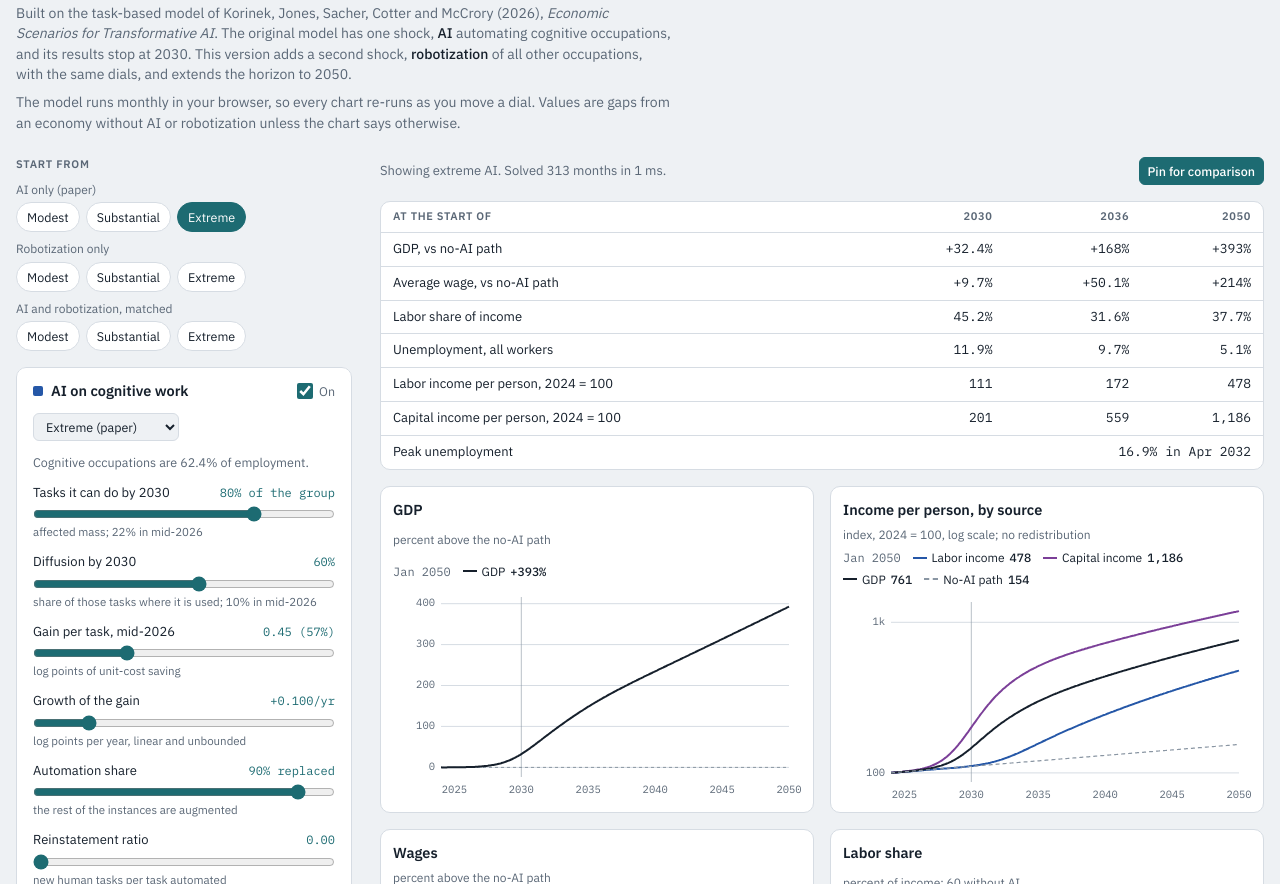
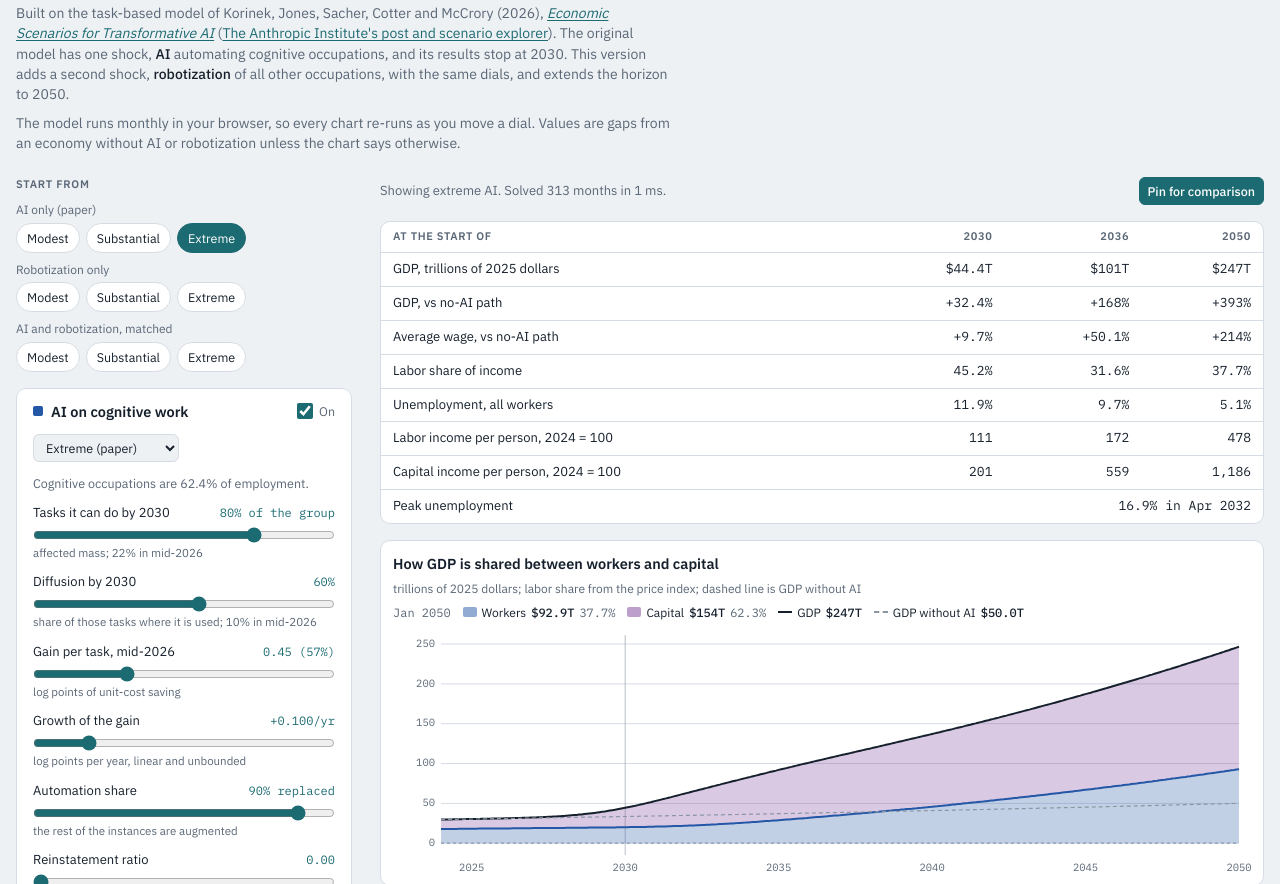
Before and after one commit to borislavmavrin/anthropic-macroeconomic-model, a plain HTML site: page web/index.html in a window 1280 px wide. Shown: the part 68-952 px from the top of the page. Drawn offline with Linux system fonts and the light colour scheme.

Commit message:
update charts

```diff
--- a/web/index.html
+++ b/web/index.html
@@ -74,6 +74,8 @@ h1 {
 }
 .lede { margin: 0; color: var(--muted); }
 .lede b { color: var(--fg); font-weight: 500; }
+a { color: var(--accent); text-underline-offset: 2px; }
+a:hover { text-decoration-thickness: 2px; }
 
 .layout { display: grid; grid-template-columns: 340px minmax(0, 1fr); gap: var(--s5); align-items: start; }
 @media (max-width: 960px) { .layout { grid-template-columns: minmax(0, 1fr); } }
@@ -210,9 +212,12 @@ main.results { display: grid; gap: var(--s4); min-width: 0; }
 .legend span { display: inline-flex; align-items: center; gap: 5px; white-space: nowrap; }
 .legend i { width: 14px; height: 0; border-top: 2px solid; display: inline-block; }
 .legend i.dash { border-top-style: dashed; }
+.legend i.band { height: 10px; border-top: none; border-radius: 2px; background: currentColor; opacity: .5; }
 .legend b { font-family: var(--font-data); font-weight: 500; font-variant-numeric: tabular-nums; }
 .legend .when { color: var(--muted); font-family: var(--font-data); }
 .chart { width: 100%; height: 210px; display: block; touch-action: pan-y; }
+.panel.wide { grid-column: 1 / -1; }
+.panel.wide .chart { height: 250px; }
 .chart text { font-family: var(--font-data); font-size: 10.5px; fill: var(--muted); }
 
 footer.notes { margin-top: var(--s5); max-width: 78ch; color: var(--muted); font-size: 13px; display: grid; gap: var(--s2); }
@@ -225,7 +230,8 @@ footer.notes b { color: var(--fg); font-weight: 500; }
 <div class="wrap">
   <header class="top">
     <h1>AI and robotization, dial by dial</h1>
-    <p class="lede">Built on the task-based model of Korinek, Jones, Sacher, Cotter and McCrory (2026), <i>Economic Scenarios for Transformative AI</i>.
+    <p class="lede">Built on the task-based model of Korinek, Jones, Sacher, Cotter and McCrory (2026), <a href="https://www-cdn.anthropic.com/files/4zrzovbb/website/cf58f84d46a4a76bf5a5b039ac695fba6b80041c.pdf" target="_blank" rel="noopener"><i>Economic Scenarios for Transformative AI</i></a>
+      (<a href="https://www.anthropic.com/institute/econ-scenarios" target="_blank" rel="noopener">The Anthropic Institute's post and scenario explorer</a>).
       The original model has one shock, <b>AI</b> automating cognitive occupations, and its results stop at 2030.
       This version adds a second shock, <b>robotization</b> of all other occupations, with the same dials, and extends the horizon to 2050.</p>
     <p class="lede">The model runs monthly in your browser, so every chart re-runs as you move a dial.
@@ -276,7 +282,9 @@ footer.notes b { color: var(--fg); font-weight: 500; }
   const IDX = (year) => Math.round((year - T0) * 12);
   const MBAR = { C: M.M_BAR_C, N: M.M_BAR_N };
   const ANCHOR_M = { C: 0.14, N: 0.14 * M.M_BAR_N / M.M_BAR_C };
-  const GROUP_KEY = { C: "ai", N: "robots" };
+  // US GDP in 2024, trillions of 2025 dollars: the scale at which the model reproduces
+  // the 2030 GDP figures of the Anthropic Institute's scenario page ($34.1T, $36.3T, $44.4T)
+  const GDP_2024 = 29.74;
   const pct = (x, d) => (100 * x).toFixed(d === undefined ? 0 : d) + "%";
 
   // ------------------------------------------------------------ dials
@@ -559,6 +567,11 @@ footer.notes b { color: var(--fg); font-weight: 500; }
     const s = {};
     const make = (f) => { const a = new Array(n); for (let i = 0; i < n; i++) a[i] = f(i); return a; };
     s.gdp = make((i) => 100 * (Math.exp(r.dlnY[i]) - 1));
+    const gn = M.DEFAULT_PARAMS.g + M.DEFAULT_PARAMS.n;
+    s.Y_noai = make((i) => GDP_2024 * Math.exp(gn * (r.t[i] - T0)));
+    s.Y = make((i) => s.Y_noai[i] * Math.exp(r.dlnY[i]));
+    s.Y_lab = make((i) => r.sL[i] * s.Y[i]);
+    s.Y_cap = make((i) => s.Y[i] - s.Y_lab[i]);
     s.trend = make((i) => 100 * Math.exp(g * (r.t[i] - T0)));
     s.inc_lab = make((i) => 100 * Math.exp(g * (r.t[i] - T0) + r.dln_labor_income[i]));
     s.inc_cap = make((i) => 100 * Math.exp(g * (r.t[i] - T0) + r.x_r[i] + r.dlnK[i]));
@@ -595,9 +608,11 @@ footer.notes b { color: var(--fg); font-weight: 500; }
   const signed = (v) => (v > 0.05 ? "+" : "") + num(v) + "%";
   const plain = (v) => num(v) + "%";
   const index = (v) => num(v);
+  const dollars = (v) => "$" + (Math.abs(v) >= 1000 ? Math.round(v).toLocaleString("en-US") : Math.abs(v) >= 100 ? v.toFixed(0) : v.toFixed(1)) + "T";
 
   // ------------------------------------------------------------ the table
   const GLANCE = [
+    { name: "GDP, trillions of 2025 dollars", key: "Y", fmt: dollars },
     { name: "GDP, vs no-AI path", key: "gdp", fmt: signed },
     { name: "Average wage, vs no-AI path", key: "w_avg", fmt: signed },
     { name: "Labor share of income", key: "sL", fmt: plain },
@@ -632,6 +647,16 @@ footer.notes b { color: var(--fg); font-weight: 500; }
 
   // ------------------------------------------------------------ charts
   const PANELS = [
+    {
+      id: "split", wide: true, title: "How GDP is shared between workers and capital",
+      sub: "trillions of 2025 dollars; labor share from the price index; dashed line is GDP without AI", base: 0, fmt: dollars,
+      series: [
+        { key: "Y_lab", name: "Workers", color: "--c-cog", band: true },
+        { key: "Y_cap", name: "Capital", color: "--c-cap", band: true, top: "Y" },
+        { key: "Y", name: "GDP", color: "--c-all" },
+        { key: "Y_noai", name: "GDP without AI", color: "--c-base", ref: true },
+      ],
+    },
     {
       id: "gdp", title: "GDP", sub: "percent above the no-AI path", base: 0, fmt: signed,
       series: [{ key: "gdp", name: "GDP", color: "--c-all" }],
@@ -694,7 +719,7 @@ footer.notes b { color: var(--fg); font-weight: 500; }
   function buildCharts() {
     const box = document.getElementById("charts");
     for (const p of PANELS) {
-      const sec = el("section", { class: "panel", id: "panel-" + p.id, "aria-label": p.title });
+      const sec = el("section", { class: "panel" + (p.wide ? " wide" : ""), id: "panel-" + p.id, "aria-label": p.title });
       sec.append(el("h2", null, p.title), el("div", { class: "psub" }, p.sub));
       const legend = el("div", { class: "legend" });
       const svg = document.createElementNS(SVGNS, "svg");
@@ -746,14 +771,14 @@ footer.notes b { color: var(--fg); font-weight: 500; }
     const pe = panelEls[p.id];
     const svg = pe.svg;
     const W = Math.max(240, svg.clientWidth || 480);
-    const H = 210;
+    const H = p.wide ? 250 : 210;
     const m = { l: 48, r: 12, t: 8, b: 22 };
     svg.setAttribute("viewBox", "0 0 " + W + " " + H);
     const iw = W - m.l - m.r, ih = H - m.t - m.b;
 
     let lo = Infinity, hi = -Infinity;
     for (const set of seriesSets(p)) for (const sp of p.series) {
-      if (sp.ref && set.pinned) continue;
+      if ((sp.ref && set.pinned) || sp.band) continue;
       for (const v of set.r.s[sp.key]) if (isFinite(v) && (!p.log || v > 0)) { if (v < lo) lo = v; if (v > hi) hi = v; }
     }
     if (p.base !== undefined && !p.log) { lo = Math.min(lo, p.base); hi = Math.max(hi, p.base); }
@@ -789,10 +814,26 @@ footer.notes b { color: var(--fg); font-weight: 500; }
       const yb = fy(p.base).toFixed(1);
       g += "<line x1=\"" + m.l + "\" x2=\"" + (W - m.r) + "\" y1=\"" + yb + "\" y2=\"" + yb + "\" style=\"stroke:var(--c-base);stroke-width:1;stroke-dasharray:3 3\"/>";
     }
+    // stacked bands of the current run: each from the previous band's top to its own
+    let floor = null;
+    for (const sp of p.series) {
+      if (!sp.band) continue;
+      const topVals = sp.top ? run.s[sp.top] : run.s[sp.key];
+      let up = "", down = "";
+      for (let i = 0; i < topVals.length; i++) {
+        up += (i ? "L" : "M") + fx(i).toFixed(1) + " " + fy(topVals[i]).toFixed(1);
+      }
+      for (let i = topVals.length - 1; i >= 0; i--) {
+        down += "L" + fx(i).toFixed(1) + " " + fy(floor ? floor[i] : 0).toFixed(1);
+      }
+      g += "<path d=\"" + up + down + "Z\" style=\"fill:var(" + sp.color + ");fill-opacity:.28;stroke:none\"/>";
+      floor = topVals;
+    }
     // pinned first so the current run draws on top
     const sets = seriesSets(p).slice().reverse();
     for (const set of sets) for (const sp of p.series) {
       if (sp.ref && set.pinned) continue;
+      if (sp.band && sp.top) continue;
       const vals = set.r.s[sp.key];
       let d = "", pen = false;
       for (let i = 0; i < vals.length; i++) {
@@ -823,10 +864,11 @@ footer.notes b { color: var(--fg); font-weight: 500; }
     const pe = panelEls[p.id];
     let h = "<span class=\"when\">" + dateOf(i) + "</span>";
     for (const sp of p.series) {
-      const cls = sp.ref ? "dash" : "";
+      const cls = sp.ref ? "dash" : sp.band ? "band" : "";
       let vals = "<b>" + p.fmt(run.s[sp.key][i]) + "</b>";
+      if (sp.band) vals += " <span class=\"when\">" + (100 * run.s[sp.key][i] / run.s.Y[i]).toFixed(1) + "%</span>";
       if (pinned && !sp.ref) vals += " <span class=\"when\">vs " + p.fmt(pinned.s[sp.key][i]) + "</span>";
-      h += "<span><i class=\"" + cls + "\" style=\"border-color:var(" + sp.color + ")\"></i>" + sp.name + " " + vals + "</span>";
+      h += "<span><i class=\"" + cls + "\" style=\"border-color:var(" + sp.color + ");color:var(" + sp.color + ")\"></i>" + sp.name + " " + vals + "</span>";
     }
     pe.legend.innerHTML = h;
   }
```
